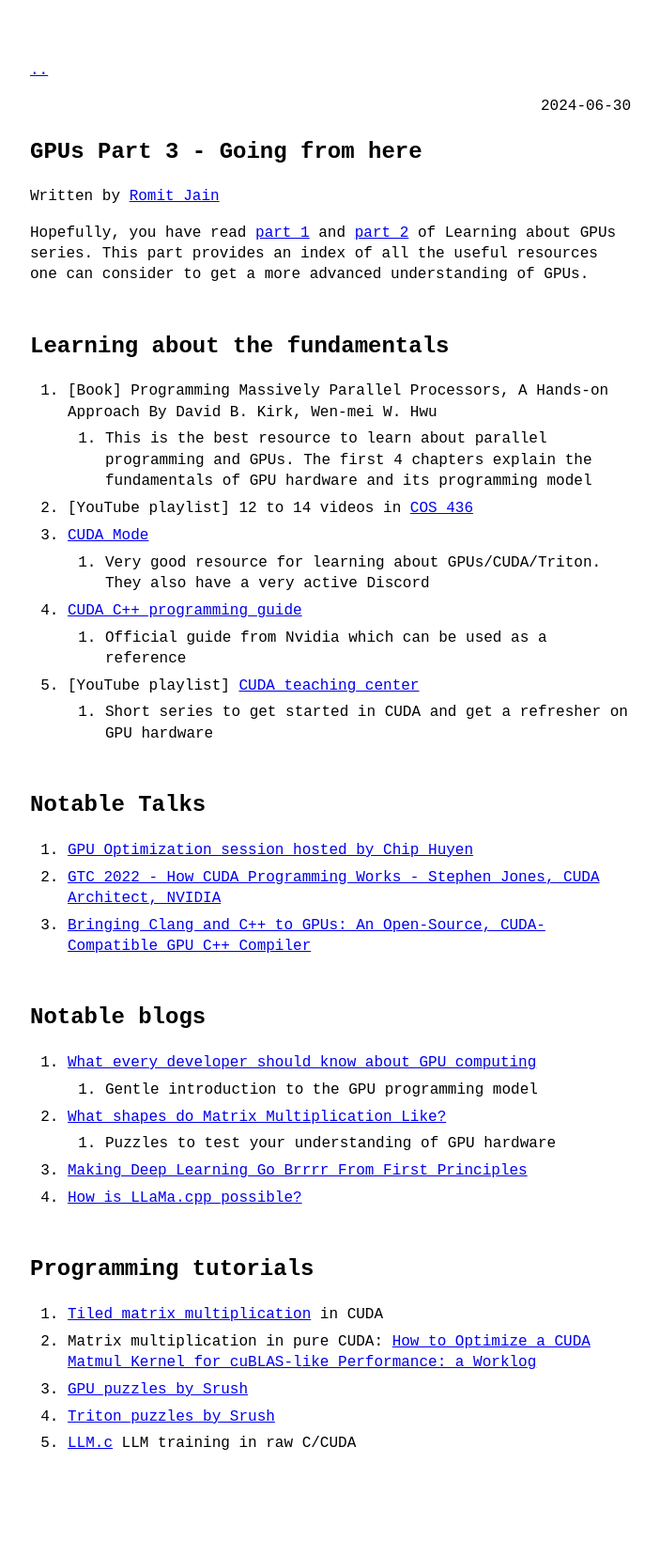
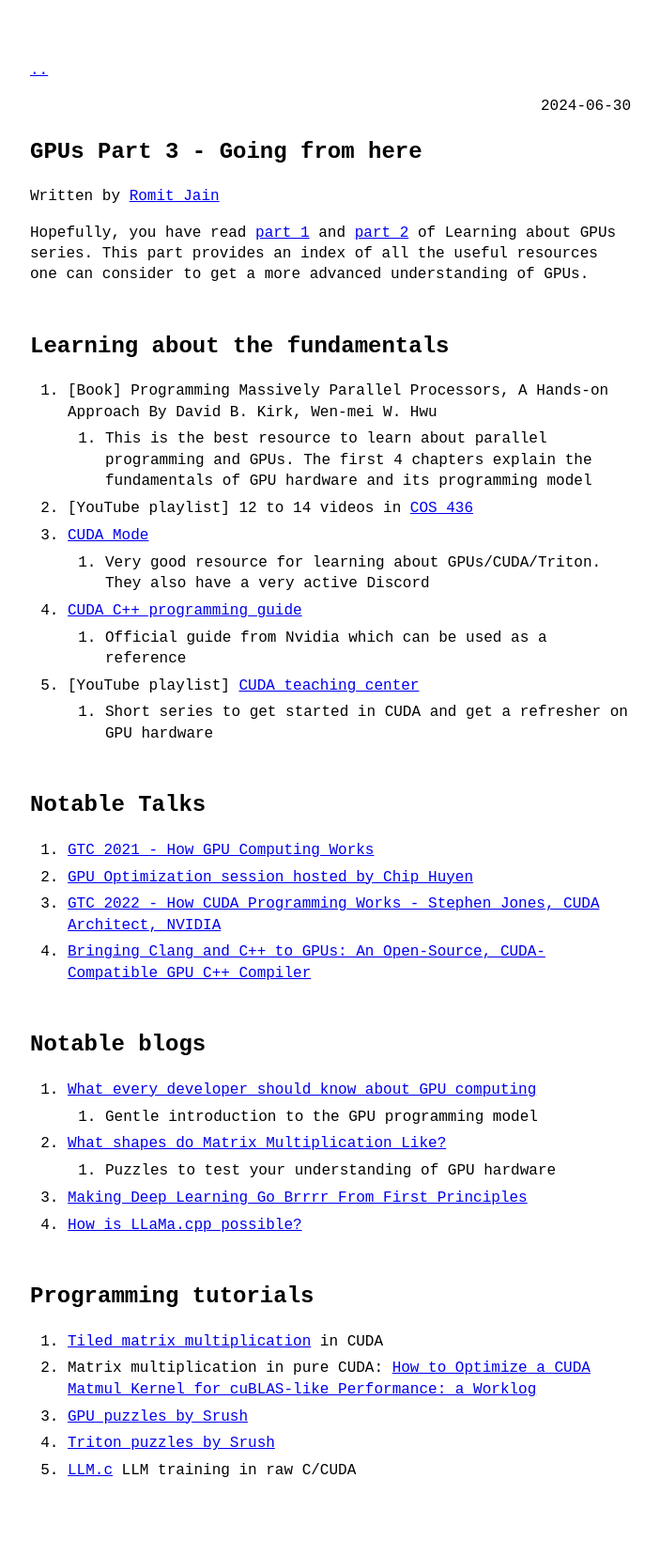
Before and after one commit to cmeraki/cmeraki.github.io, a Jekyll site: the page built from _posts/2024-06-30-gpu-part3.md, in a window 1280 px wide. Shown: the whole page at 94% size, without its empty margins (288-991 px from the left). Built offline with Jekyll 4.4.1, drawn with Linux system fonts in a browser that asks for light colours; before the commit the page ends 1628 px from its top, so only the background shows below that.

Commit message:
Update 2024-06-30-gpu-part3.md

```diff
--- a/_posts/2024-06-30-gpu-part3.md
+++ b/_posts/2024-06-30-gpu-part3.md
@@ -23,9 +23,10 @@
 
 ## Notable Talks
 
-1. [GPU Optimization session hosted by Chip Huyen](https://www.youtube.com/live/v_q2JTIqE20)
-2. [GTC 2022 - How CUDA Programming Works - Stephen Jones, CUDA Architect, NVIDIA](https://www.youtube.com/watch?v=QQceTDjA4f4)
-3. [Bringing Clang and C++ to GPUs: An Open-Source, CUDA-Compatible GPU C++ Compiler](https://www.youtube.com/watch?v=KHa-OSrZPGo)
+1. [GTC 2021 - How GPU Computing Works](https://www.youtube.com/watch?v=3l10o0DYJXg)
+2. [GPU Optimization session hosted by Chip Huyen](https://www.youtube.com/live/v_q2JTIqE20)
+3. [GTC 2022 - How CUDA Programming Works - Stephen Jones, CUDA Architect, NVIDIA](https://www.youtube.com/watch?v=QQceTDjA4f4)
+4. [Bringing Clang and C++ to GPUs: An Open-Source, CUDA-Compatible GPU C++ Compiler](https://www.youtube.com/watch?v=KHa-OSrZPGo)
 
 ## Notable blogs
 
```
